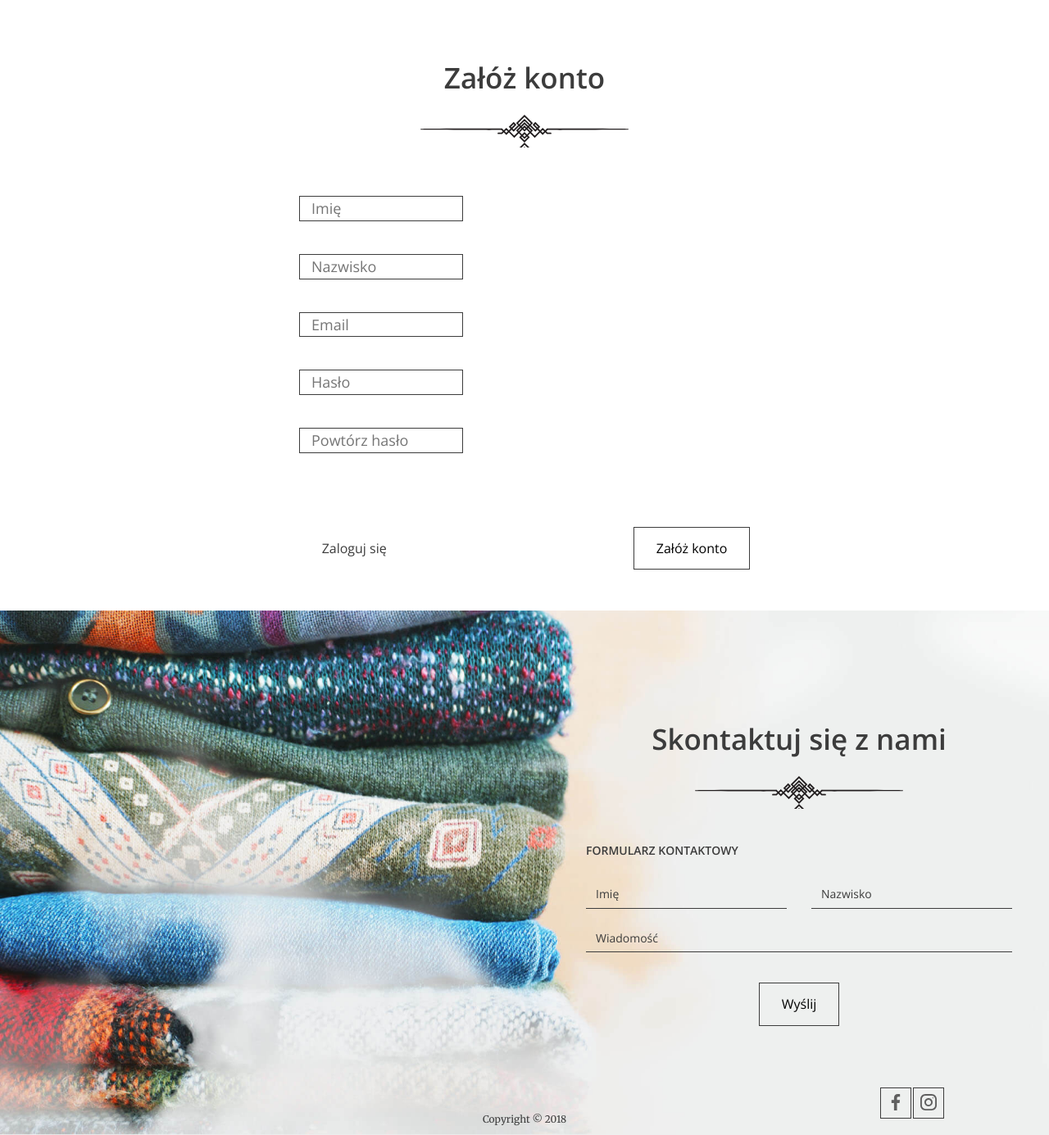
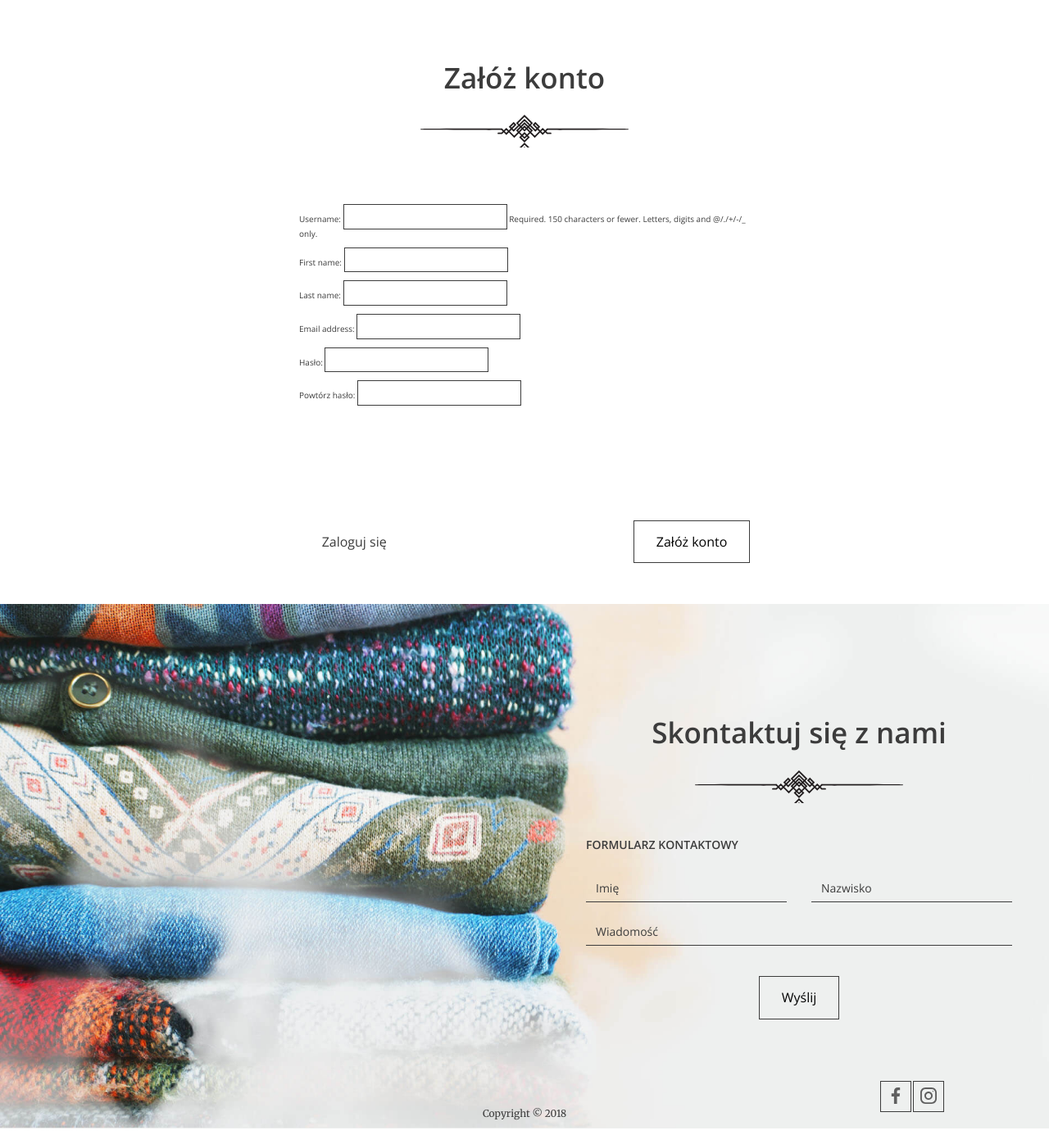
Before and after one commit to OnizukaGit/django_good_hands_website, a Django app: page /register/ in a window 1280 px wide. Shown: the part 804-2189 px from the top of the page at 82% size. Run offline with Django 4.2, Linux system fonts and the light colour scheme.

Commit message:
create_register

```diff
--- a/templates/basic.html
+++ b/templates/basic.html
@@ -15,7 +15,7 @@
       <nav class="container container--70">
         <ul class="nav--actions">
           <li><a href="{% url 'login' %}" class="btn btn--small btn--without-border">Zaloguj</a></li>
-          <li><a href="{% url 'register' %}" class="btn btn--small btn--highlighted">Załóż konto</a></li>
+          <li><a href="{% url 'register' %}#register" class="btn btn--small btn--highlighted">Załóż konto</a></li>
         </ul>
 
         <ul>
--- /dev/null
+++ b/website/forms.py
@@ -0,0 +1,28 @@
+from django import forms
+from django.contrib.auth import get_user_model
+
+User = get_user_model()
+
+
+class RegisterForms(forms.ModelForm):
+    password = forms.CharField(widget=forms.PasswordInput, label="Hasło")
+    password2 = forms.CharField(widget=forms.PasswordInput, label="Powtórz hasło")
+
+    class Meta:
+        model = User
+        fields = [
+            "username", "first_name", "last_name", "email"
+        ]
+
+    def clean_email(self):
+        email = self.cleaned_data['email']
+        if User.objects.filter(username=email).exists():
+            raise forms.ValidationError("Ten email jest już zarejestrowany.")
+        return email
+
+    def clean_password2(self):
+        password = self.cleaned_data.get('password')
+        password2 = self.cleaned_data.get('password2')
+        if password and password2 and password != password2:
+            raise forms.ValidationError("Hasła nie są identyczne.")
+        return password2
--- a/website/templates/website/index.html
+++ b/website/templates/website/index.html
@@ -47,7 +47,7 @@
         </div>
       </div>
 
-      <a href="{% url 'register' %}#register_two" class="btn btn--large">Załóż konto</a>
+      <a href="{% url 'register' %}#register" class="btn btn--large">Załóż konto</a>
     </section>
 
     <section id="about-us" class="about-us">
--- a/website/templates/website/register.html
+++ b/website/templates/website/register.html
@@ -4,30 +4,24 @@
   <body>
   {% block content %}
 
-    <section id="register_two" class="login-page">
+    <section id="register" class="login-page">
       <h2>Załóż konto</h2>
-      <form>
+<form action="" method="post">
+    {% csrf_token %}
         <div class="form-group">
-          <input type="text" name="name" placeholder="Imię" />
+{{ form.as_p }}
+
         </div>
-         <div class="form-group">
-          <input type="text" name="surname" placeholder="Nazwisko" />
-        </div>
-        <div class="form-group">
-          <input type="email" name="email" placeholder="Email" />
-        </div>
-        <div class="form-group">
-          <input type="password" name="password" placeholder="Hasło" />
-        </div>
-        <div class="form-group">
-          <input type="password" name="password2" placeholder="Powtórz hasło" />
+            <div class="form-group">
+
         </div>
 
-        <div class="form-group form-group--buttons">
+            <div class="form-group form-group--buttons">
           <a href="login.html" class="btn btn--without-border">Zaloguj się</a>
           <button class="btn" type="submit">Załóż konto</button>
         </div>
-      </form>
+</form>
+
     </section>
   </body>
 </html>
--- a/website/views.py
+++ b/website/views.py
@@ -1,10 +1,11 @@
 from django.shortcuts import render
 from django.views import View
+from django.views.generic import CreateView
 from website.models import Donation, Institution, Category
 from django.db.models import Sum
 from django.core.paginator import Paginator
-
-
+from django.urls import reverse_lazy
+from website.forms import RegisterForms
 
 class LandingPage(View):
     def get(self, request):
@@ -34,8 +35,6 @@ class LandingPage(View):
         })
 
 
-
-
 class AddDonation(View):
     def get(self, request):
         return render(request, "website/form.html")
@@ -51,6 +50,7 @@ class Login(View):
         return render(request, "website/login.html")
 
 
-class Register(View):
-    def get(self, request):
-        return render(request, "website/register.html")
+class Register(CreateView):
+    template_name = "website/register.html"
+    form_class = RegisterForms
+    success_url = reverse_lazy("login")
```
Also changed, not shown: good_hands_website/settings.py (+6 -2 lines), website/models.py (line endings or trailing spaces).
